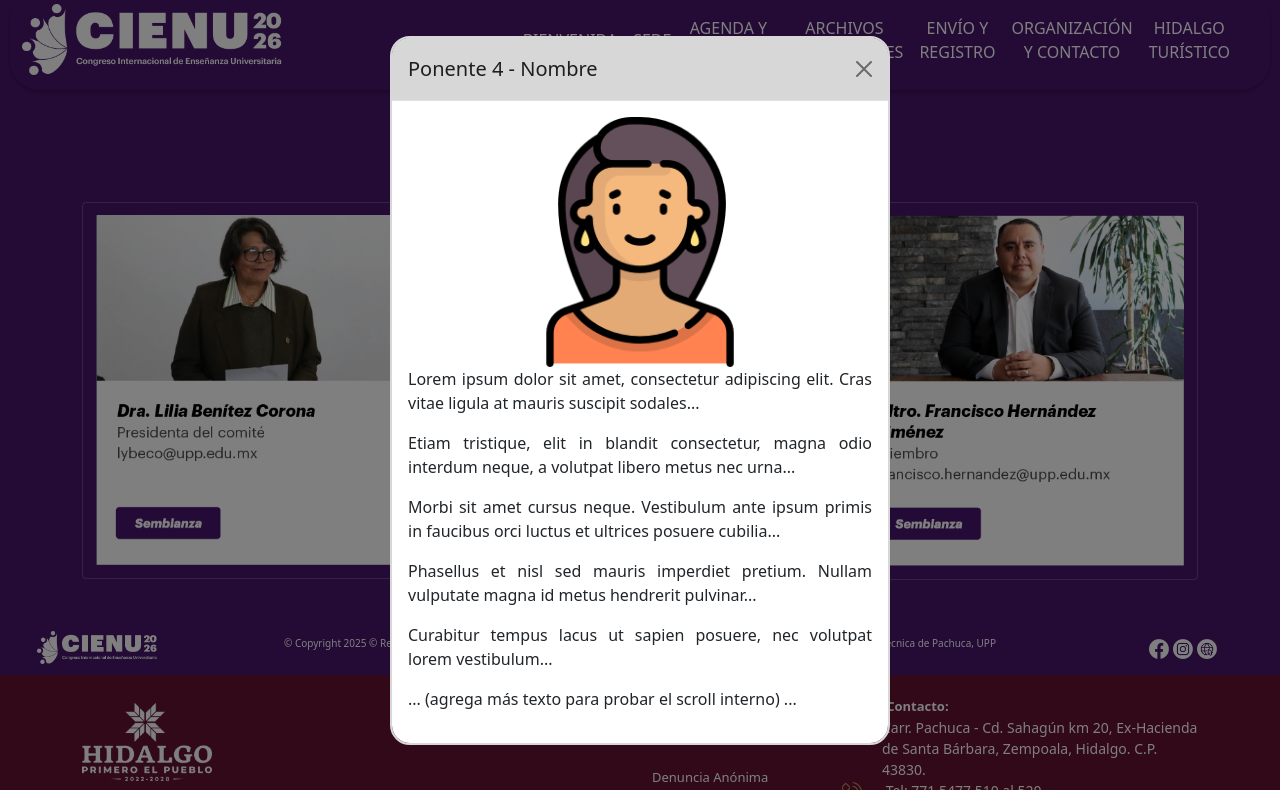
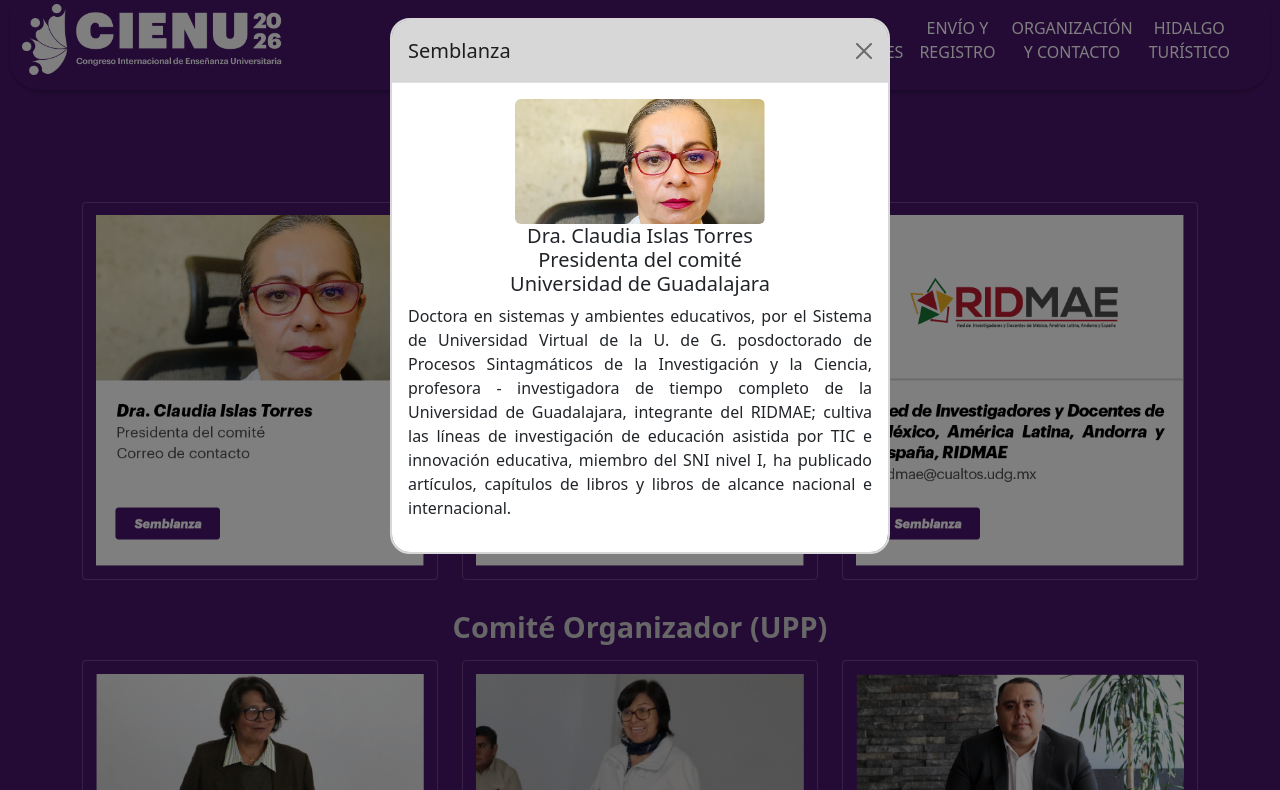
Before and after one commit to KarlaCResendizCruz/CIENU2026, a plain HTML site: page index.html in a window 1280 px wide. Both pictures are taken after a click on the button 260 px from the left and 7945 px from the top of the page. Shown: the part 7555-8345 px from the top of the page. Drawn offline with nearby package versions, Linux system fonts and the light colour scheme.

Commit message:
Actualizacion semblanzas comite academico RIDMAE 18112025

```diff
--- a/index.html
+++ b/index.html
@@ -621,25 +621,25 @@
 
 <section id="ORGANIZACION" style="padding-top: 100px; background-color: #49176D;" class="SectionPadding">
 <h1 class="section-title3">Organizacion y Contactos</h1>
-<!--<h1 class="section-title4">Comité Académico (RIDMAE)</h1>
+<h1 class="section-title4">Comité Académico (RIDMAE)</h1>
         <div class="col-sm-12 text-center container">
             <div class="row">
                 <div class="col-md-4" style="padding-bottom: 30px;">
                   <button type="button" class="btn card_btn modal-dialog-scrollable" data-bs-toggle="modal" data-bs-target="#modalCard1">
-                  <img src="files/imagenes/comite/DraClaudiaIslasTorres.png" class="img-fluid"  alt="Comité Académico"></button>
+                  <img src="files/imagenes/comite/DraClaudiaIslasTorresV2.png" class="img-fluid"  alt="Comité Académico"></button>
                 </div>
                 <div class="col-md-4" style="padding-bottom: 30px;">
                   <button type="button" class="btn card_btn modal-dialog-scrollable" data-bs-toggle="modal" data-bs-target="#modalCard2">
-                    <img src="files/imagenes/comite/DraRosanaRuizSanchez.png" class="img-fluid"   alt="Comité Académico">
+                    <img src="files/imagenes/comite/DraRosanaRuizSanchezV2.png" class="img-fluid"   alt="Comité Académico">
                   </button>
                 </div>
                 <div class="col-md-4" style="padding-bottom: 30px;">
                   <button type="button" class="btn card_btn modal-dialog-scrollable" data-bs-toggle="modal" data-bs-target="#modalCard3">
-                    <img src="files/imagenes/comite/RIDMAE.png" class="img-fluid"   alt="Comité Académico">
+                    <img src="files/imagenes/comite/RIDMAEv2.png" class="img-fluid"   alt="Comité Académico">
                   </button>
                 </div>
             </div>
-        </div>-->
+        </div>
 
         <h1 class="section-title4">Comité Organizador (UPP)</h1>
 
@@ -851,20 +851,26 @@
 <!-- Modal 1 -->
 <!-- Modal con scroll -->
 <div class="modal fade" id="modalCard1" tabindex="-1" aria-labelledby="modalCard1Label" aria-hidden="true">
-  <div class="modal-dialog modal-dialog-centered modal-dialog-scrollable">
+  <div class="modal-dialog  modal-dialog-scrollable">
     <div class="modal-content">
       <div class="modal-header">
-        <h5 class="modal-title" id="modalCard1Label">Ponente 1 - Nombre</h5>
+        <h5 class="modal-title" id="modalCard1Label">
+          Semblanza
+        </h5>
         <button type="button" class="btn-close" data-bs-dismiss="modal" aria-label="Cerrar"></button>
       </div>
       <div class="modal-body" style="text-align: justify;">
-        <img src="files/imagenes/cards/m.png" class="img-fluid rounded imagen-centrada" alt="" style="width: 250px;">
-        <p>Lorem ipsum dolor sit amet, consectetur adipiscing elit. Cras vitae ligula at mauris suscipit sodales...</p>
-        <p>Etiam tristique, elit in blandit consectetur, magna odio interdum neque, a volutpat libero metus nec urna...</p>
-        <p>Morbi sit amet cursus neque. Vestibulum ante ipsum primis in faucibus orci luctus et ultrices posuere cubilia...</p>
-        <p>Phasellus et nisl sed mauris imperdiet pretium. Nullam vulputate magna id metus hendrerit pulvinar...</p>
-        <p>Curabitur tempus lacus ut sapien posuere, nec volutpat lorem vestibulum...</p>
-        <p>... (agrega más texto para probar el scroll interno) ...</p>
+        <img src="files/imagenes/cards/DraClaudiaIslasTorresV2.png" class="img-fluid rounded imagen-centrada" alt="" style="width: 250px;">
+        <h5 style="text-align: center;">
+          Dra. Claudia Islas Torres<br>
+          Presidenta del comité<br>
+          Universidad de Guadalajara
+        </h5>
+        <p>Doctora en sistemas y ambientes educativos, por el Sistema de Universidad Virtual de la U. de G. posdoctorado de
+          Procesos Sintagmáticos de la Investigación y la Ciencia, profesora - investigadora de tiempo completo de la
+          Universidad de Guadalajara, integrante del RIDMAE; cultiva las líneas de investigación de educación asistida por
+          TIC e innovación educativa, miembro del SNI nivel I, ha publicado artículos, capítulos de libros y libros de alcance
+          nacional e internacional.</p>
       </div>
 
     </div>
@@ -877,17 +883,23 @@
   <div class="modal-dialog modal-dialog-centered modal-dialog-scrollable">
     <div class="modal-content">
       <div class="modal-header">
-        <h5 class="modal-title" id="modalCard2Label">Ponente 2 - Nombre</h5>
+        <h5 class="modal-title" id="modalCard2Label">
+          Semblanza
+        </h5>
         <button type="button" class="btn-close" data-bs-dismiss="modal" aria-label="Cerrar"></button>
       </div>
       <div class="modal-body" style="text-align: justify;">
-        <img src="files/imagenes/cards/h.png" class="img-fluid rounded imagen-centrada" alt="" style="width: 250px;">
-        <p>Lorem ipsum dolor sit amet, consectetur adipiscing elit. Cras vitae ligula at mauris suscipit sodales...</p>
-        <p>Etiam tristique, elit in blandit consectetur, magna odio interdum neque, a volutpat libero metus nec urna...</p>
-        <p>Morbi sit amet cursus neque. Vestibulum ante ipsum primis in faucibus orci luctus et ultrices posuere cubilia...</p>
-        <p>Phasellus et nisl sed mauris imperdiet pretium. Nullam vulputate magna id metus hendrerit pulvinar...</p>
-        <p>Curabitur tempus lacus ut sapien posuere, nec volutpat lorem vestibulum...</p>
-        <p>... (agrega más texto para probar el scroll interno) ...</p>
+        <img src="files/imagenes/cards/DraRosanaRuizSanchezV2.png" class="img-fluid rounded imagen-centrada" alt="" style="width: 250px;">
+        <h5 style="text-align: center;">
+          Dra. Rosana Ruiz Sánchez<br>
+          Secretaria del comité<br>
+          Universidad de Guadalajara
+        </h5>
+        <p>Doctora en Derecho. Profesora de tiempo completo en el Centro Universitario de Guadalajara y de la Costa,
+          de la Universidad de Guadalajara. Maestra en Derecho con orientación en Administración de Justicia y Seguridad
+          Pública. Perfil PRODEP. Es integrante del cuerpo académico Seguridad Ciudadana y Régimen Jurídico de los Organismos
+          Descentralizados. Miembro de la Red de Investigadores y Docentes de México, Andorra y España (RIDMAE).
+          Miembro del Sistema Nacional de Investigadores, nivel candidato. </p>
       </div>
 
     </div>
@@ -899,17 +911,26 @@
   <div class="modal-dialog modal-dialog-centered modal-dialog-scrollable">
     <div class="modal-content">
       <div class="modal-header">
-        <h5 class="modal-title" id="modalCard3Label">Ponente 3 - Nombre</h5>
+        <h5 class="modal-title" id="modalCard3Label">
+          Semblanza
+        </h5>
         <button type="button" class="btn-close" data-bs-dismiss="modal" aria-label="Cerrar"></button>
       </div>
       <div class="modal-body" style="text-align: justify;">
-        <img src="files/imagenes/cards/m.png" class="img-fluid rounded imagen-centrada" alt="" style="width: 250px;">
-        <p>Lorem ipsum dolor sit amet, consectetur adipiscing elit. Cras vitae ligula at mauris suscipit sodales...</p>
-        <p>Etiam tristique, elit in blandit consectetur, magna odio interdum neque, a volutpat libero metus nec urna...</p>
-        <p>Morbi sit amet cursus neque. Vestibulum ante ipsum primis in faucibus orci luctus et ultrices posuere cubilia...</p>
-        <p>Phasellus et nisl sed mauris imperdiet pretium. Nullam vulputate magna id metus hendrerit pulvinar...</p>
-        <p>Curabitur tempus lacus ut sapien posuere, nec volutpat lorem vestibulum...</p>
-        <p>... (agrega más texto para probar el scroll interno) ...</p>
+        <img src="files/imagenes/cards/RIDMAEv2.png" class="img-fluid rounded imagen-centrada" alt="" style="width: 250px;">
+        <h5 style="text-align: center;">
+          Red de Investigadores y Docentes de México, América Latina, Andorra y España.<br>
+          RIDMAE<br>
+          ridmae@cualtos.udg.mx
+        </h5>
+        <p>Es una red de colaboración académica dedicada a generar y divulgar conocimiento en las ciencias de la educación. Su propósito es promover la innovación, la formación, el intercambio y la cooperación académica y científica. Sus principales acciones incluyen:<br>
+          •	Publicaciones conjuntas.<br>
+          •	Gestión de recursos y organización de eventos científicos.<br>
+          •	Capacitación y formación de actores educativos.<br>
+          •	Intercambio de estudiantes y académicos.<br>
+          •	Participación en asesorías y proyectos de investigación.<br>
+          La Red es también responsable del Congreso Internacional de Enseñanza Universitaria (CIENU), organizado anualmente con apoyo de instituciones afiliadas, fortaleciendo el intercambio académico entre América Latina y la Unión Europea.
+      </p>
       </div>
 
     </div>
--- a/style.css
+++ b/style.css
@@ -516,6 +516,7 @@ img {
 .modal-header {
   background-color: #d7d7d7;
   color: rgb(31, 30, 30);
+  text-align: center !important;
 }
 
 
```
Also changed, not shown: files/imagenes/cards/DraClaudiaIslasTorresV2.png (added), files/imagenes/cards/DraRosanaRuizSanchezV2.png (added), files/imagenes/cards/RIDMAEv2.png (added), files/imagenes/comite/DraClaudiaIslasTorresV2.png (added), files/imagenes/comite/DraRosanaRuizSanchezV2.png (added), files/imagenes/comite/RIDMAEv2.png (added).
